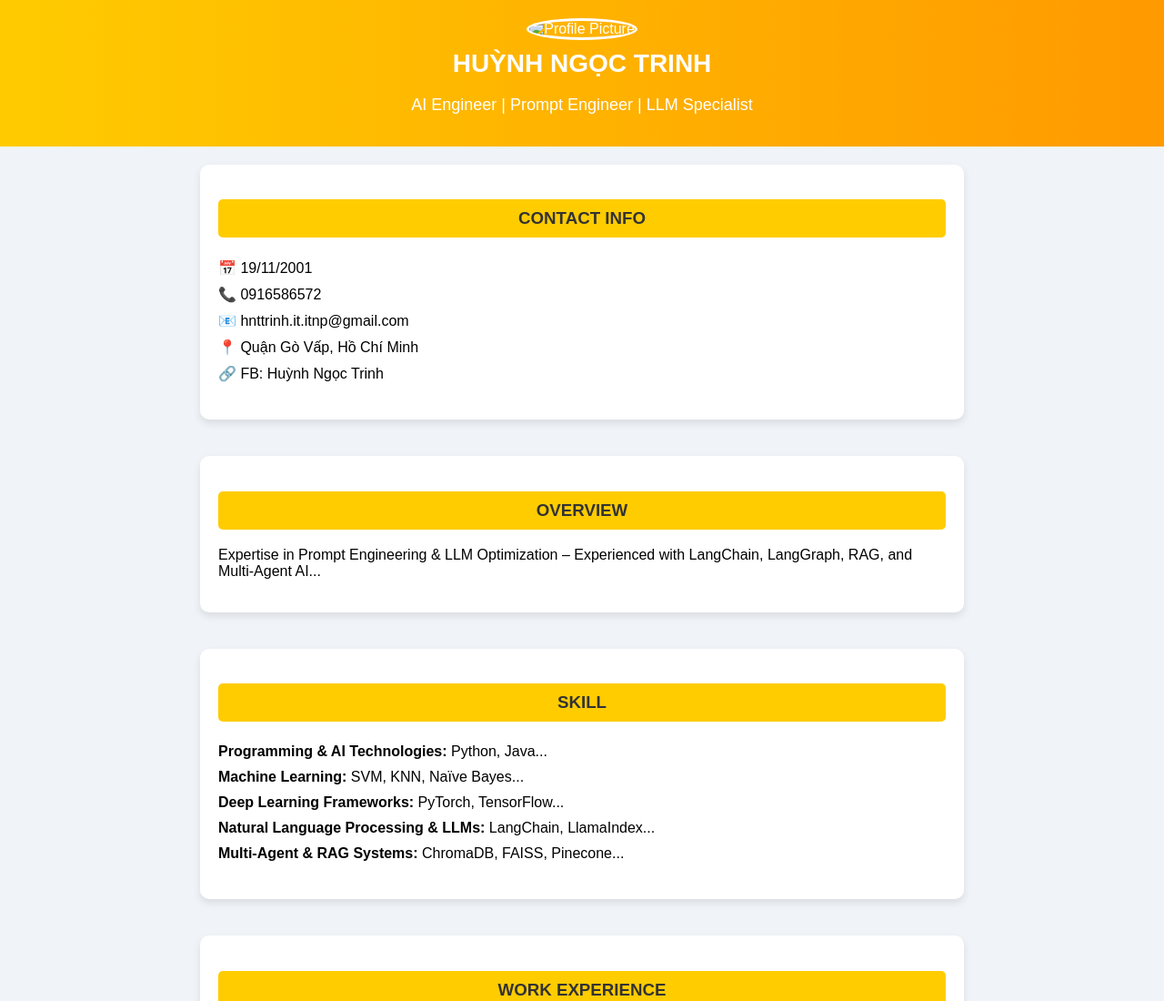
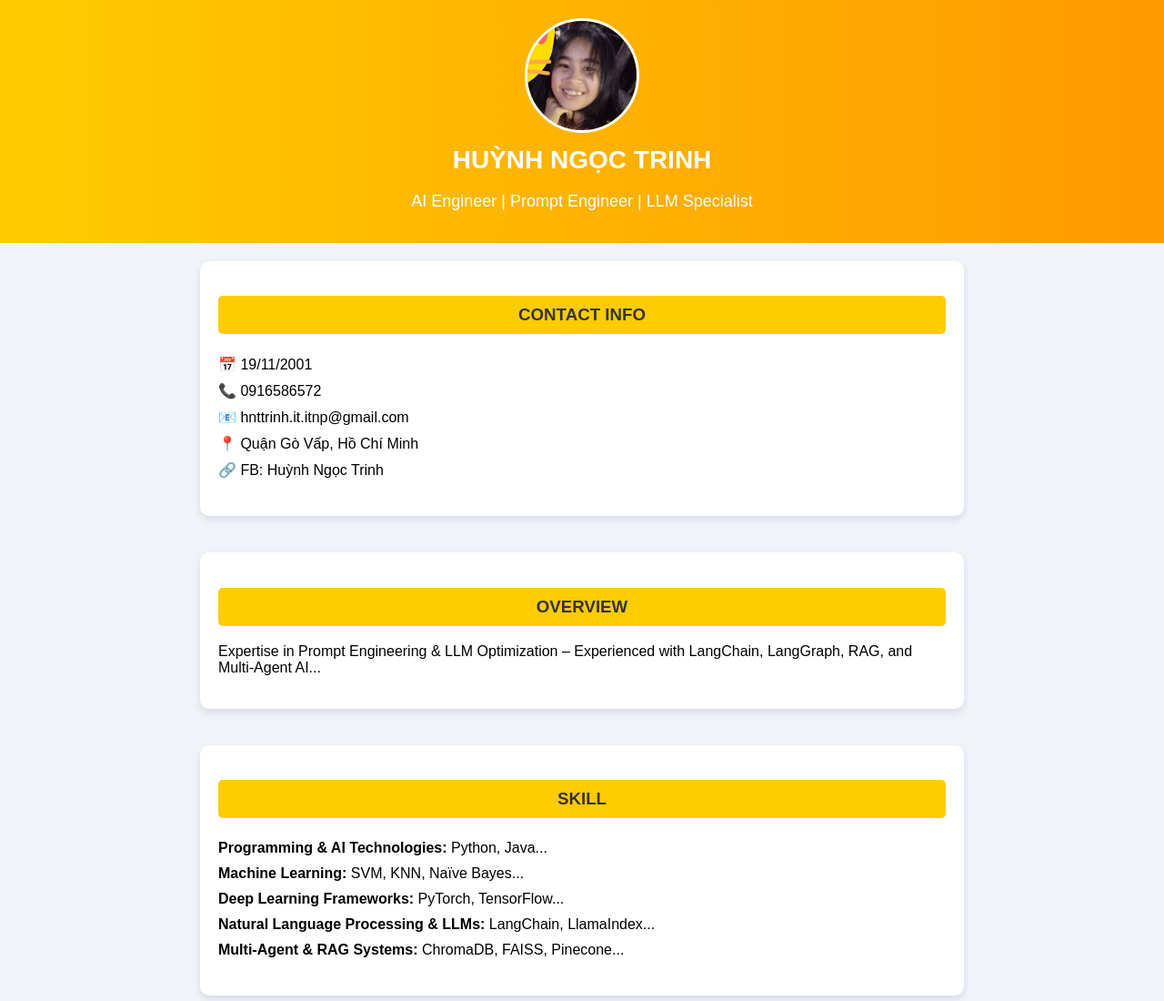
Before and after one commit to Ticci1911/hntrinh.github.io, a plain HTML site: page index.html in a window 1280 px wide. Shown: the top 1100 px of the page at 91% size. Drawn offline with Linux system fonts and the light colour scheme.

Commit message:
Update index.html
update name image

```diff
--- a/index.html
+++ b/index.html
@@ -9,7 +9,7 @@
 <body>
     <header>
         <div class="profile-pic">
-            <img src="image.png" alt="Profile Picture">
+            <img src="ticci.jpg" alt="Profile Picture">
         </div>
         <h1 class="name">HUỲNH NGỌC TRINH</h1>
         <h2 class="title">AI Engineer | Prompt Engineer | LLM Specialist</h2>
```
